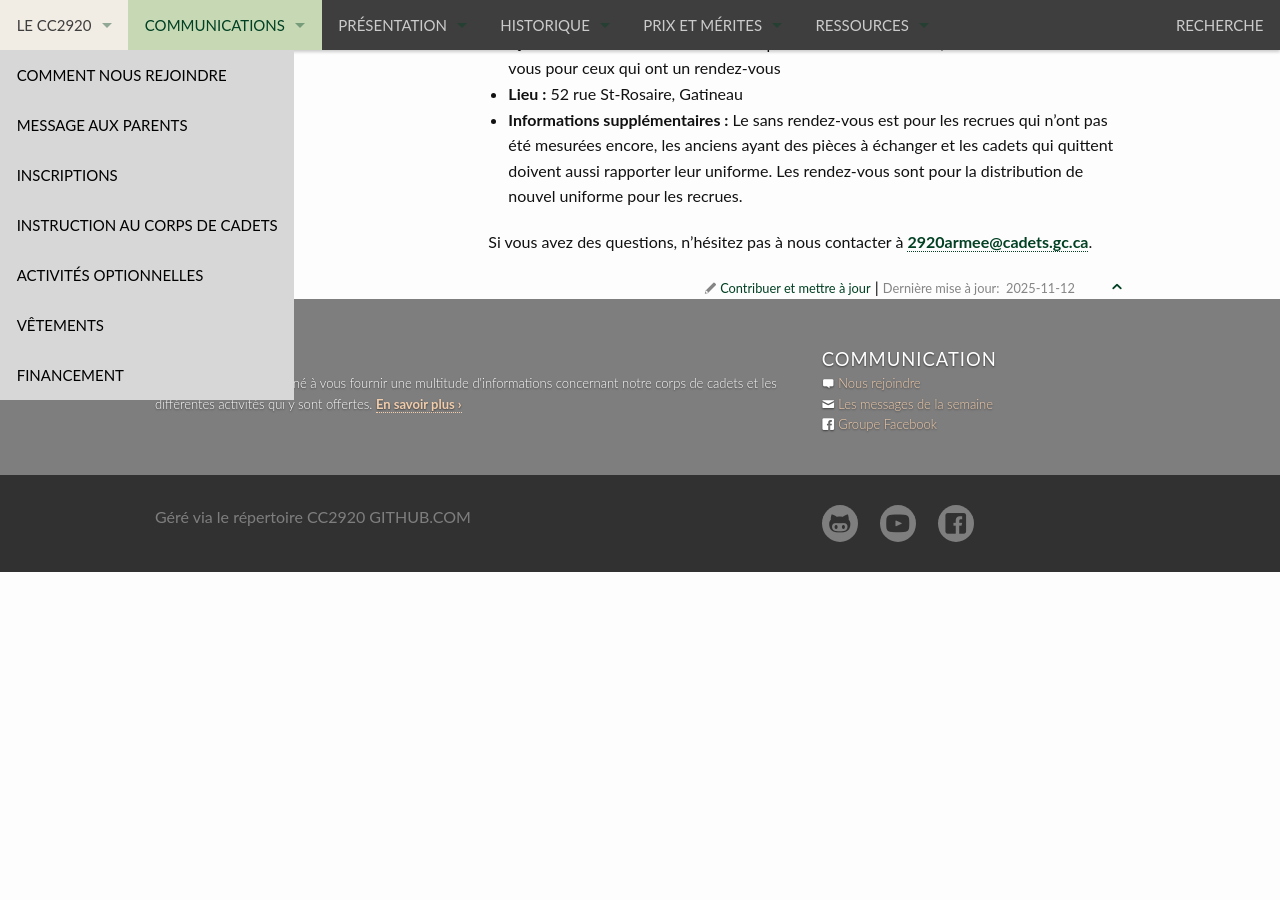
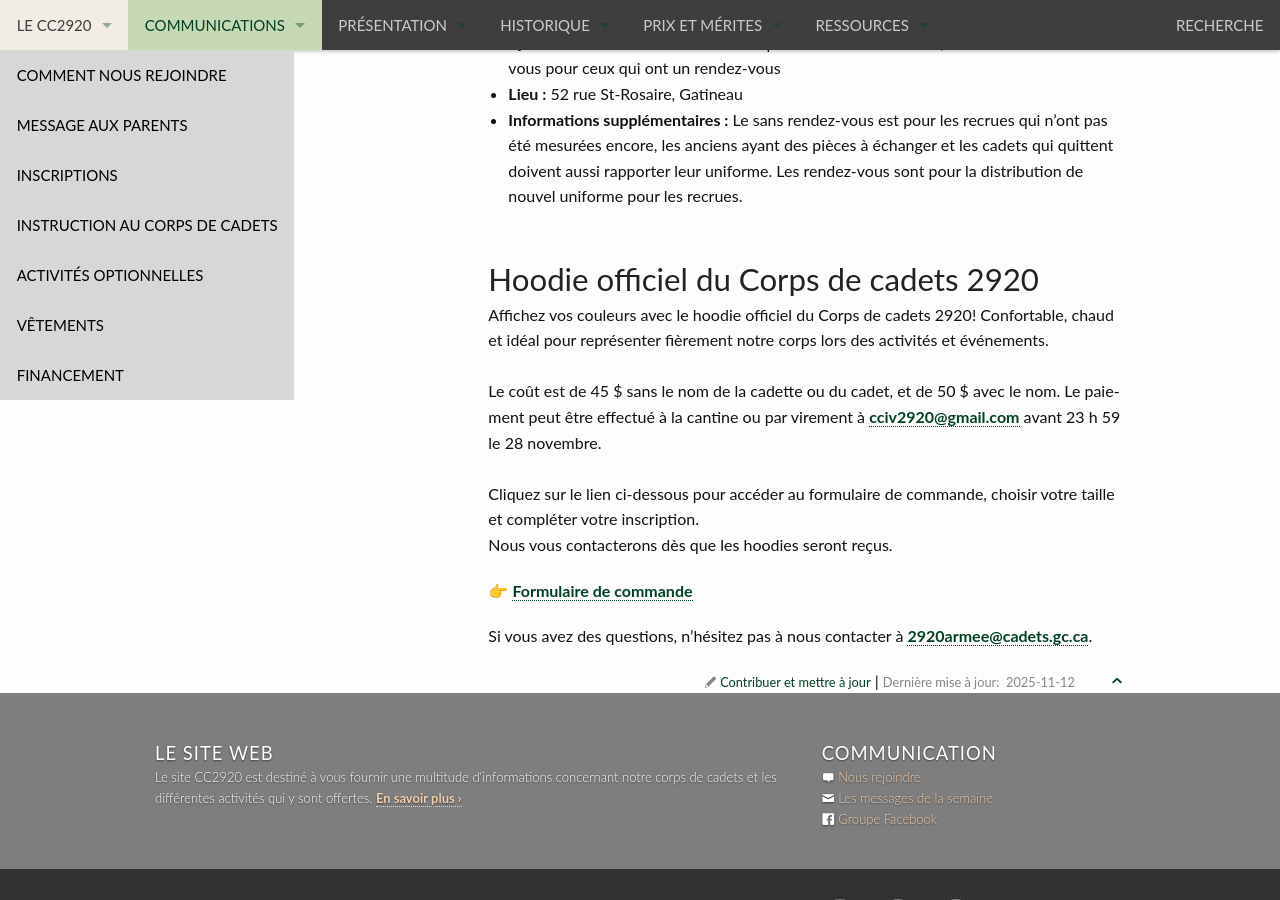
Before and after one commit to CC2920/web, a Jekyll site: the page built from _communications/messages.md, in a window 1280 px wide and 900 px high, scrolled down 2115 px. Built offline with Jekyll 4.4.1, drawn with Linux system fonts in a browser that asks for light colours; before the commit the page ends 2687 px from its top, so only the background shows below that.

Commit message:
Add hoodie details for Corps de cadets 2920
Added information about the official hoodie for Corps de cadets 2920, including pricing and ordering details.

```diff
--- a/_communications/messages.md
+++ b/_communications/messages.md
@@ -63,4 +63,15 @@ Pour assurer le bon déroulement de l’activité, nous avons besoin d’environ
 - **Informations supplémentaires :** Le sans rendez-vous est pour les recrues qui n’ont pas été mesurées encore, les anciens ayant des pièces à échanger et les cadets qui quittent doivent aussi rapporter leur uniforme. Les rendez-vous sont pour la distribution de nouvel uniforme pour les recrues.
 
 
+## Hoodie officiel du Corps de cadets 2920
+
+Affichez vos couleurs avec le hoodie officiel du Corps de cadets 2920! Confortable, chaud et idéal pour représenter fièrement notre corps lors des activités et événements.<br /><br />
+Le coût est de 45 $ sans le nom de la cadette ou du cadet, et de 50 $ avec le nom. Le paiement peut être effectué à la cantine ou par virement à <cciv2920@gmail.com> avant 23 h 59 le 28 novembre.<br /><br />
+Cliquez sur le lien ci-dessous pour accéder au formulaire de commande, choisir votre taille et compléter votre inscription.<br />
+Nous vous contacterons dès que les hoodies seront reçus.
+
+👉 [Formulaire de commande](https://forms.gle/M92WiMyAqy8JGTWe7)
+
+
+
 Si vous avez des questions, n’hésitez pas à nous contacter à <2920armee@cadets.gc.ca>.
```
